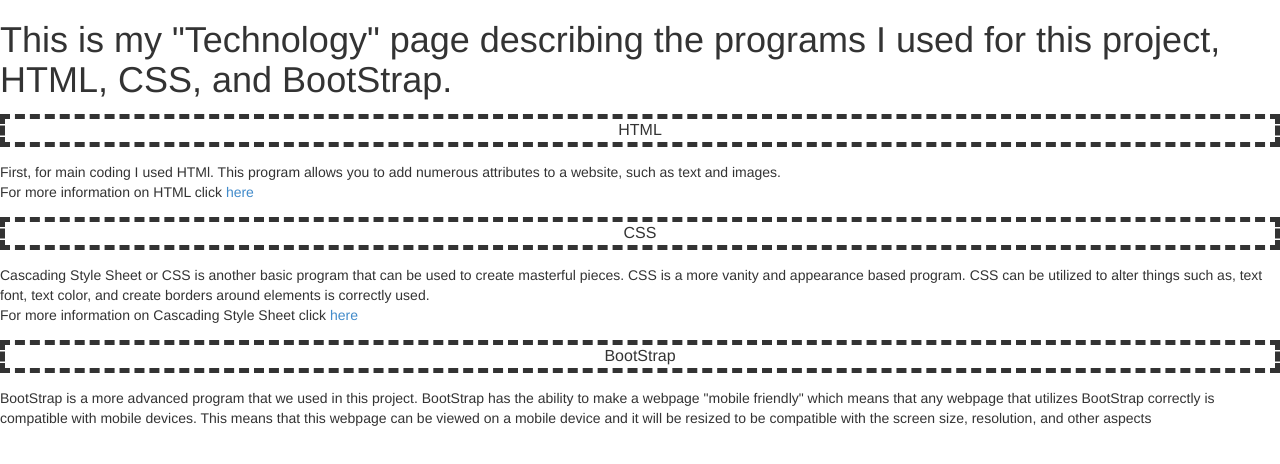
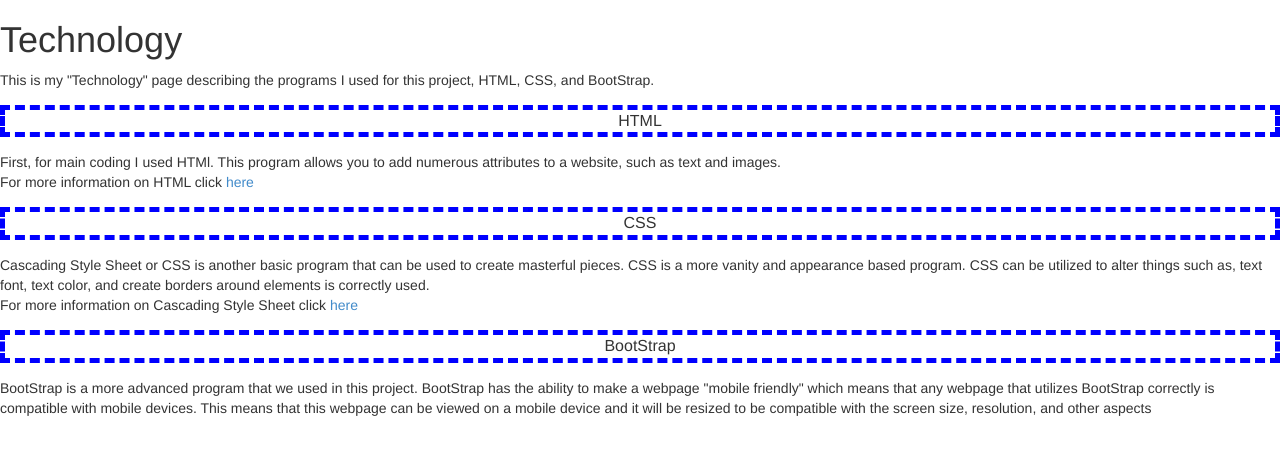
Before and after one commit to IwataB/Portfolio2, a plain HTML site: page public_html/technology.html in a window 1280 px wide. Drawn offline with Linux system fonts and the light colour scheme.

Commit message:
Changed Things
Updated some things

```diff
--- a/public_html/css/custom.css
+++ b/public_html/css/custom.css
@@ -13,6 +13,7 @@ div{
 }
 .header{
     border-style: dashed;
+    border-color: blue;
     border-width: 5px;
     margin-bottom: 15px;
     margin-top: 15px;
--- a/public_html/technology.html
+++ b/public_html/technology.html
@@ -15,10 +15,11 @@ and open the template in the editor.
     </head>
     <body>
         <h1>
-            This is my "Technology" page describing the programs I used for this
-            project, HTML, CSS, and BootStrap.
+            Technology
         </h1>
         <article>
+            <p>This is my "Technology" page describing the programs I used for this
+            project, HTML, CSS, and BootStrap.</p>
             <p class="header">HTML</p>
               <p>
                 First, for main coding I used HTMl. This program allows you to add
```
Also changed, not shown: public_html/index.html (+5 -1 lines), public_html/projects.html (+9 -3 lines).
